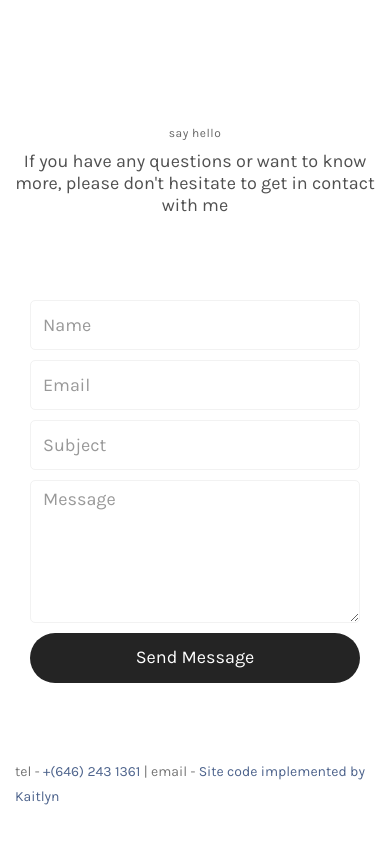
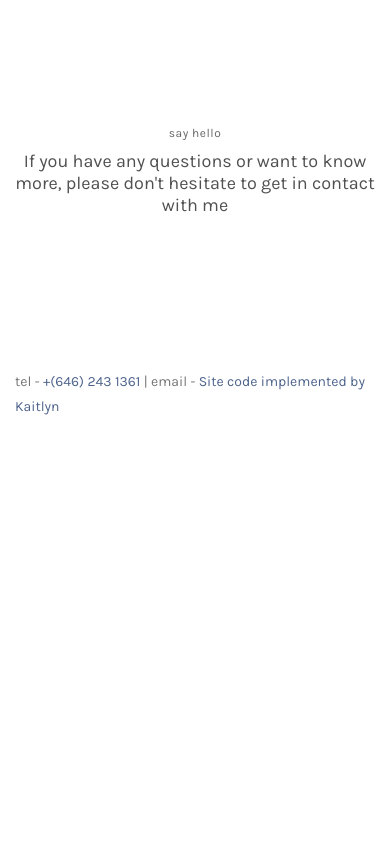
Before and after one commit to Kaitlyn-Lynette/Kaitlyn-Lynette-Portfolio, a React (Create React App) app: page / in a window 390 px wide. Shown: the part 5373-6217 px from the top of the page. After the commit the page ends 5802 px from the top, so only its background shows below. Built offline with nearby package versions, Linux system fonts and the light colour scheme; some icons are missing.

Commit message:
Removed form

```diff
--- a/public/css/style.css
+++ b/public/css/style.css
@@ -617,7 +617,6 @@ footer {
   position: relative;
   padding: 0;
   margin: 0;
-  text-align: left;
 }
 
 .social-icon li {
--- a/src/pages/Contact.js
+++ b/src/pages/Contact.js
@@ -3,51 +3,23 @@ import React from "react"
 function Contact () {
         return (
         <section id="contact">
-        <div className="container">
-             <div className="row">
+            <div className="container">
+                <div className="row">
 
                     <div className="col-md-offset-3 col-md-6 col-sm-offset-2  col-sm-8">
-
                             <div className="contact-info">
                                 <h5>say hello</h5>
                                 <h4>If you have any questions or want to know more, please don't hesitate to get in contact with me</h4>
+                                    <ul class="social-icon">
+                                        <li><a href="https://www.linkedin.com/in/krodriguez93/" class="fa fa-linkedin"></a></li>
+                                        <li><a href="https://www.facebook.com/kaitlyn.rodriguez.52" class="fa fa-facebook"></a></li>
+                                        <li><a href="https://github.com/Kaitlyn-Lynette" class="fa fa-github"></a></li>
+                                    </ul>
                             </div>
                     </div>
 
-
-                    <div className="col-md-offset-2 col-md-8 col-sm-12">
-
-                        <h6 className="text-success">Your message has been sent successfully. </h6>
-
-                            <form id="contact-form" role="form">
-
-                                <h6 className="text-success">Your message has been sent successfully. </h6>
-
-
-                                <h6 className="text-danger">E-mail must be valid and message must be longer than 1 character.</h6>
-
-                                <div className="col-md-6 col-sm-6">
-                                    <input type="text" className="form-control" id="cf-name" name="cf-name" placeholder="Name" />
-                                </div>
-
-                                <div className="col-md-6 col-sm-6">
-                                    <input type="email" className="form-control" id="cf-email" name="email" placeholder="Email" />
-                                </div>
-
-                                <div className="col-md-12 col-sm-12">
-                                    <input type="text" className="form-control" id="cf-subject" name="subject" placeholder="Subject" />
-                                    <textarea className="form-control" rows="5" id="cf-message" name="cf-message" placeholder="Message"></textarea>
-                                </div>
-
-                                <div className="col-md-offset-4 col-md-4 col-sm-offset-4 col-sm-4">
-                                    <button type="submit" className="form-control" id="cf-submit" name="submit">Send Message</button>
-                                </div>
-                        </form>
-
-                    </div>
-
                 </div>
-        </div>
+            </div>
         </section>
         )
 }
--- a/src/pages/Footer.js
+++ b/src/pages/Footer.js
@@ -12,13 +12,13 @@ function Footer () {
                     </div>
                </div>
 
-               <div class="col-md-4 col-sm-5">
+               {/* <div class="col-md-4 col-sm-5">
                     <ul class="social-icon">
                          <li><a href="https://www.linkedin.com/in/krodriguez93/" class="fa fa-linkedin"></a></li>
                          <li><a href="https://www.facebook.com/kaitlyn.rodriguez.52" class="fa fa-facebook"></a></li>
                          <li><a href="https://github.com/Kaitlyn-Lynette" class="fa fa-github"></a></li>
                     </ul>
-               </div>
+               </div> */}
 
           </div>
         </div>
```
